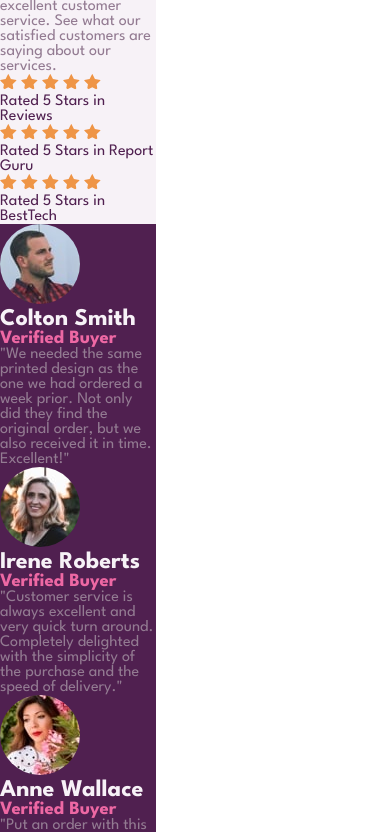
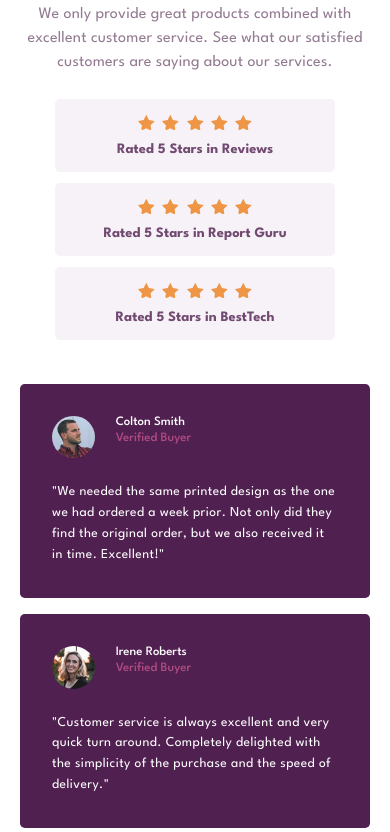
Before and after one commit to bonnielwilson1/social-proof-section-master, a plain HTML site: page index.html in a window 390 px wide. Shown: the part 147-979 px from the top of the page. Drawn offline with Linux system fonts and the light colour scheme.

Commit message:
mobile css design

```diff
--- a/index.html
+++ b/index.html
@@ -1,16 +1,12 @@
 <!DOCTYPE html>
 <html lang="en">
+
 <head>
   <meta charset="UTF-8" />
   <meta name="viewport" content="width=device-width, initial-scale=1.0" />
   <!-- displays site properly based on user's device -->
 
-    <link
-      rel="icon"
-      type="image/png"
-      sizes="32x32"
-      href="./images/favicon-32x32.png"
-    />
+  <link rel="icon" type="image/png" sizes="32x32" href="./images/favicon-32x32.png" />
 
   <link rel="stylesheet" href="style.css">
   <link rel="preconnect" href="https://fonts.googleapis.com">
@@ -66,32 +62,48 @@
       </div>
     </section>
 
+
+
     <section class="review-section">
+
       <div class="card colton">
-          <img src="/images/image-colton.jpg" alt=" ">
-          <h2>Colton Smith</h2>
-          <h3>Verified Buyer</h3>
+        <div class="user-heading">
+          <img src="images/image-colton.jpg" alt=" ">
+          <ul>
+            <li>Colton Smith</li>
+            <li>Verified Buyer</li>
+          </ul>
+        </div>
         <p>"We needed the same printed design as the one we had ordered a week prior.
           Not only did they find the original order, but we also received it in time.
           Excellent!"</p>
       </div>
 
       <div class="card irene">
-          <img src="/images/image-irene.jpg" alt=" ">
-          <h2> Irene Roberts </h2>
-          <h3>Verified Buyer</h3>
+        <div class="user-heading">
+          <img src="images/image-irene.jpg" alt=" ">
+          <ul>
+            <li> Irene Roberts </li>
+            <li>Verified Buyer</li>
+          </ul>
+        </div>
         <p>"Customer service is always excellent and very quick turn around. Completely
           delighted with the simplicity of the purchase and the speed of delivery."</p>
       </div>
 
       <div class="card anne">
-          <img src="/images/image-anne.jpg" alt=" ">
-          <h2>Anne Wallace</h2>
-          <h3>Verified Buyer</h3>
+        <div class="user-heading">
+          <img src="images/image-anne.jpg" alt=" ">
+          <ul>
+           <li>Anne Wallace</li>
+            <li>Verified Buyer</li>
+          </ul>
+        </div>
         <p>"Put an order with this company and can only praise them for the very high
           standard. Will definitely use them again and recommend them to everyone!"</p>
       </div>
     </section>
   </main>
 </body>
+
 </html>
--- a/style.css
+++ b/style.css
@@ -21,14 +21,91 @@
     box-sizing: border-box;
     font-family: 'League Spartan', sans-serif;
 }
+html {
+    background-image: url(images/bg-pattern-top-mobile.svg);
+    background-image: url(images/bg-pattern-bottom-desktop.svg);
+}
+body {
+    background-color: var(--white);
+    margin: 20% auto;
+
+}
+
+main {
+    max-width: 350px;
+    margin: 0 auto;
+    display: flex;
+    flex-direction: column;
+    align-items: center;
+
+}
+
 h1 {
     color: var(--magenta);
+    font-size: 2rem;
+    text-align: center;
+    margin-bottom: 1.3rem;
+    line-height: 1.6rem;
+
+}
+.heading-section p {
+    text-align: center;
+    font-size: 1rem;
+    letter-spacing: 0.2px;
+    margin-bottom: 1.5rem;
+    line-height: 1.5rem;
+}
+.rating-section {
+    margin-bottom: 2rem;
 }
 .rating {
     background-color: var(--light-grayish-magenta);
+    padding: 1rem 3rem;
+    margin-bottom:0.7rem;
+    border-radius: 0.3rem;
+    text-align: center;
+}
+.stars {
+    letter-spacing: 0.2rem;
+    padding-bottom: 0.5rem;
 }
 .card {
     background-color: var(--magenta);
+    border-radius:0.3rem ;
+    margin-bottom: 1rem;
+    padding: 2rem;
+
+}
+
+.user-heading {
+    display: flex;
+    margin-bottom: 1.5rem;
+
+}
+.user-heading img {
+    width: 15%;
+    margin-right: 1.3rem;
+}
+.user-heading ul {
+    list-style-type: none;
+    font-size: 0.8em;
+    font-weight: 500;
+}
+.user-heading ul li:first-child {
+    color: white;
+    margin-bottom: 0.25rem;
+
+}
+.user-heading ul li:nth-child(2) {
+    color: var(--soft_pink);
+    opacity: 60%;
+}
+.card p {
+    color: white;
+    font-size: 0.85rem;
+    letter-spacing: 0.4px;
+    line-height: 1.3rem;
+
 }
 p {
     color: var(--dark_gray_magenta);
@@ -41,12 +118,12 @@ h3 {
 }
 img {
     border-radius: 50%;
+
 }
 .blurb {
     color: var(--magenta);
+    font-size:0.9rem;
+    font-weight: 700;
+    opacity: 80%;
+
 }
-
-main {
-    background-color: var(--light-grayish-magenta);
-    width: 40%;
-}
```
Lines whose indentation alone changed are shown as unchanged.
